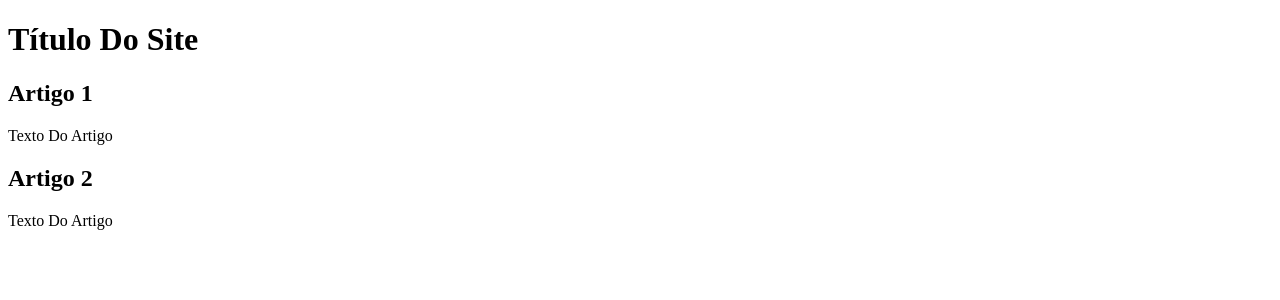
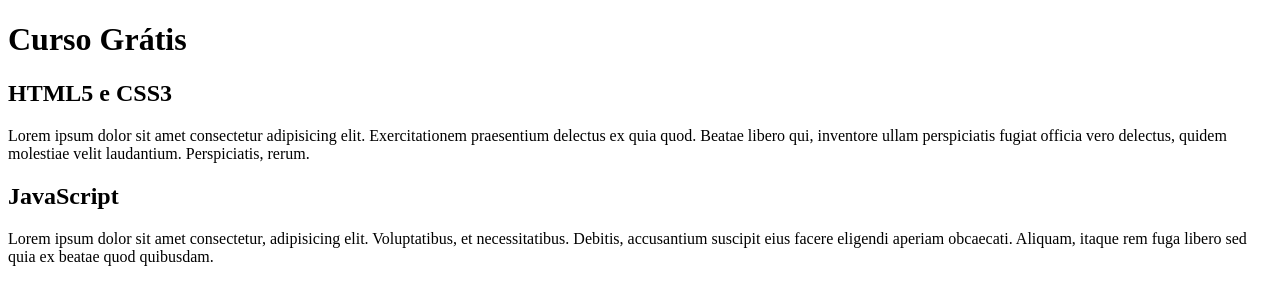
Before and after one commit to Davy-Silva/git-e-github, a plain HTML site: page index.html in a window 1280 px wide. Drawn offline with Linux system fonts and the light colour scheme.

Commit message:
Comecei a Escrever o Conteúdo

```diff
--- a/index.html
+++ b/index.html
@@ -8,17 +8,21 @@
 <body>
     <main>
         <header>
-            <h1>Título Do Site</h1>
+            <h1>Curso Grátis</h1>
         </header>
 
         <article>
-            <h2>Artigo 1</h2>
-            <p>Texto Do Artigo</p>
+            <h2>HTML5 e CSS3</h2>
+            <p>
+                Lorem ipsum dolor sit amet consectetur adipisicing elit. Exercitationem praesentium delectus ex quia quod. Beatae libero qui, inventore ullam perspiciatis fugiat officia vero delectus, quidem molestiae velit laudantium. Perspiciatis, rerum.
+            </p>
         </article>
 
         <article>
-            <h2>Artigo 2</h2>
-            <p>Texto Do Artigo</p>
+            <h2>JavaScript</h2>
+            <p>
+                Lorem ipsum dolor sit amet consectetur, adipisicing elit. Voluptatibus, et necessitatibus. Debitis, accusantium suscipit eius facere eligendi aperiam obcaecati. Aliquam, itaque rem fuga libero sed quia ex beatae quod quibusdam.
+            </p>
         </article>
     </main>
 
```
